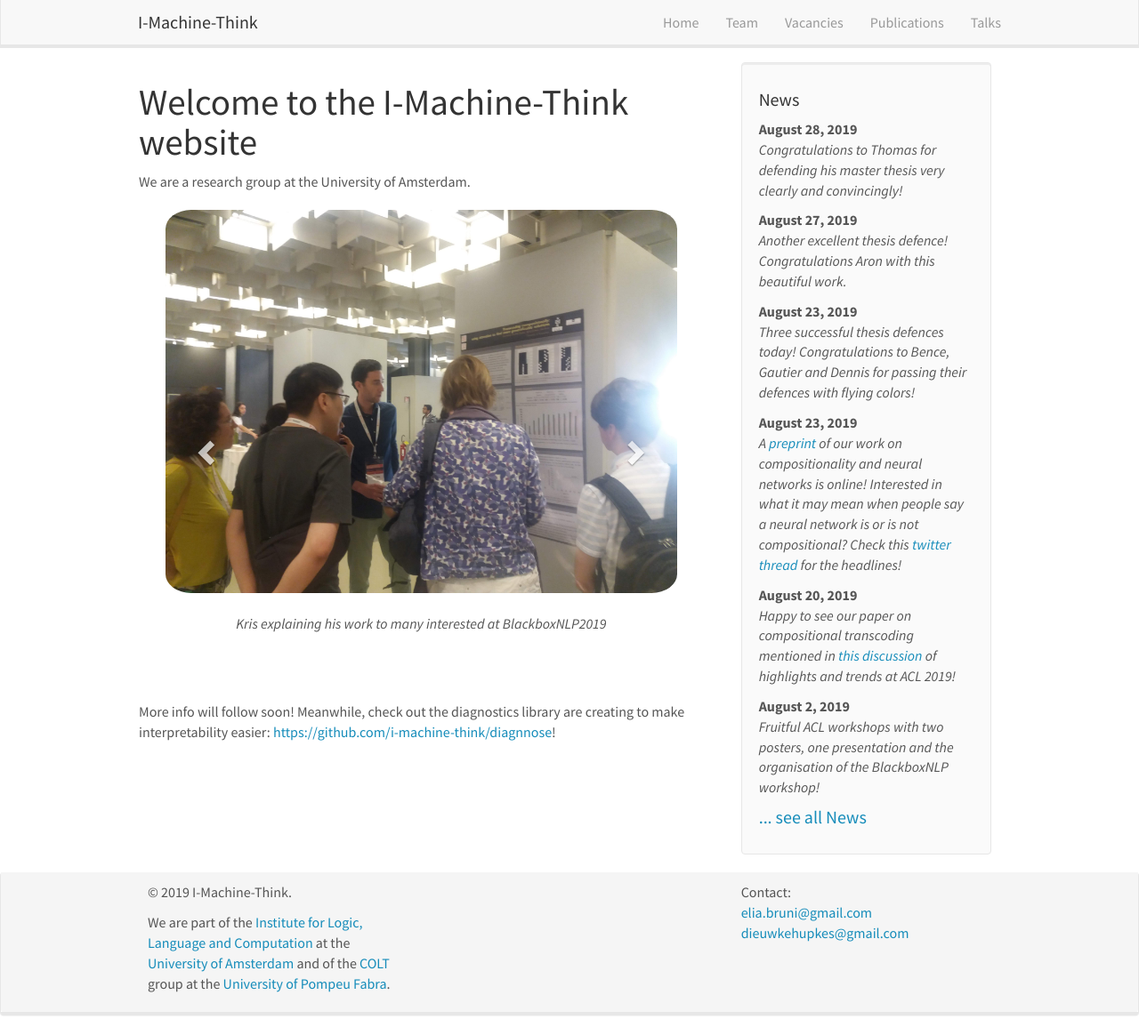
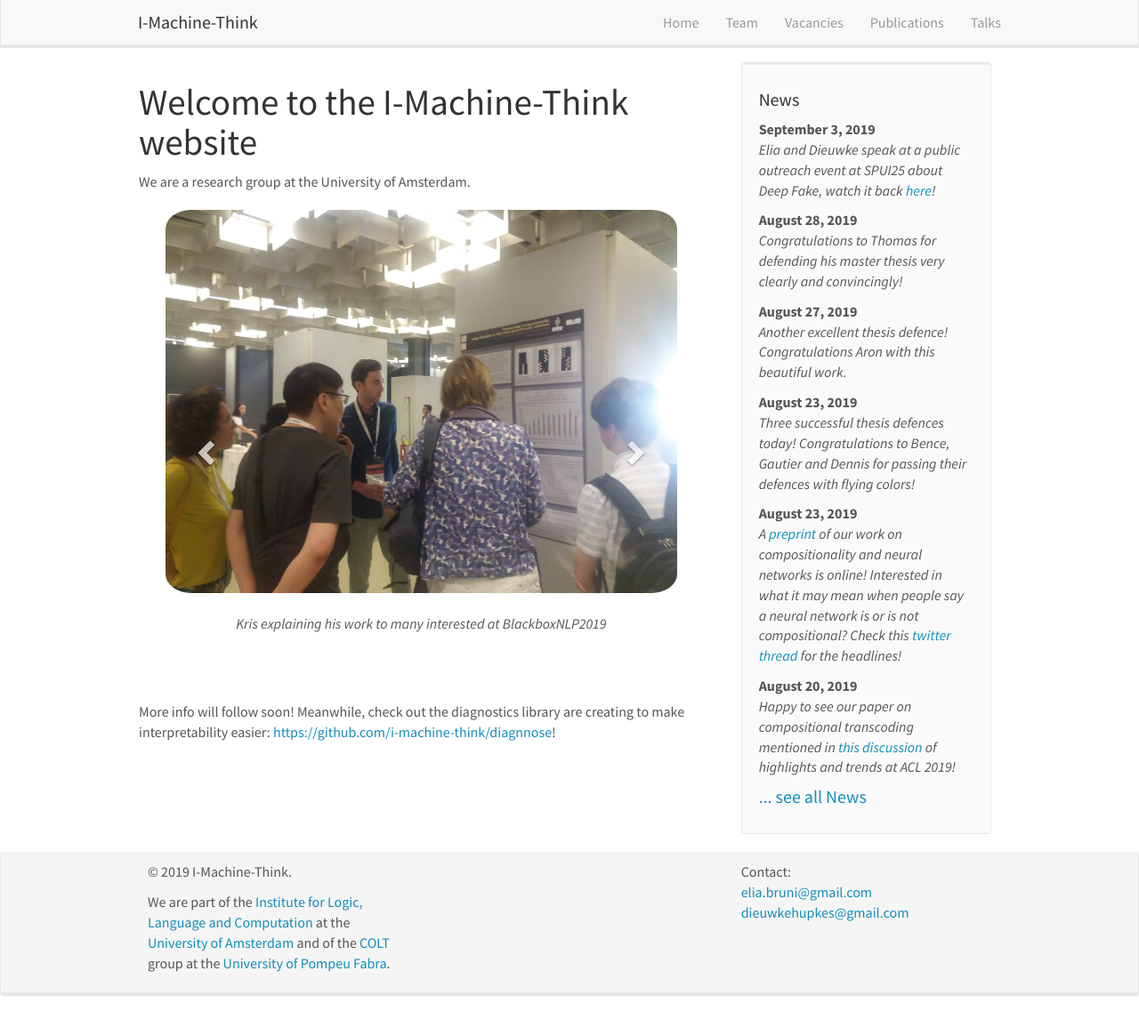
Before and after one commit to i-machine-think/i-machine-think.github.io, a Jekyll site: the page built from _pages/home.md, in a window 1280 px wide and 1164 px high. Shown: the whole window at 89% size. Built offline with Jekyll 4.4.1, drawn with Linux system fonts in a browser that asks for light colours; nearby versions of some CDN libraries.

Commit message:
Add SPUI25 event to news

```diff
--- a/_data/news.yml
+++ b/_data/news.yml
@@ -1,3 +1,6 @@
+- date: "September 3, 2019"
+  headline: "Elia and Dieuwke speak at a public outreach event at SPUI25 about Deep Fake, watch it back <a href='https://www.facebook.com/spui25/videos/742682212852885/?eid=ARAlFB4Gu341rTppfQG2fecjN40Q9bjxlXyrYfb302mhoibOvTg6dTAz98XQPgpGcSNd-WP4b5MpAl1I' target='_blank'>here</a>!"
+
 - date: "August 28, 2019"
   headline: "Congratulations to Thomas for defending his master thesis very clearly and convincingly!"
   image: thomas_defence.jpeg
```
